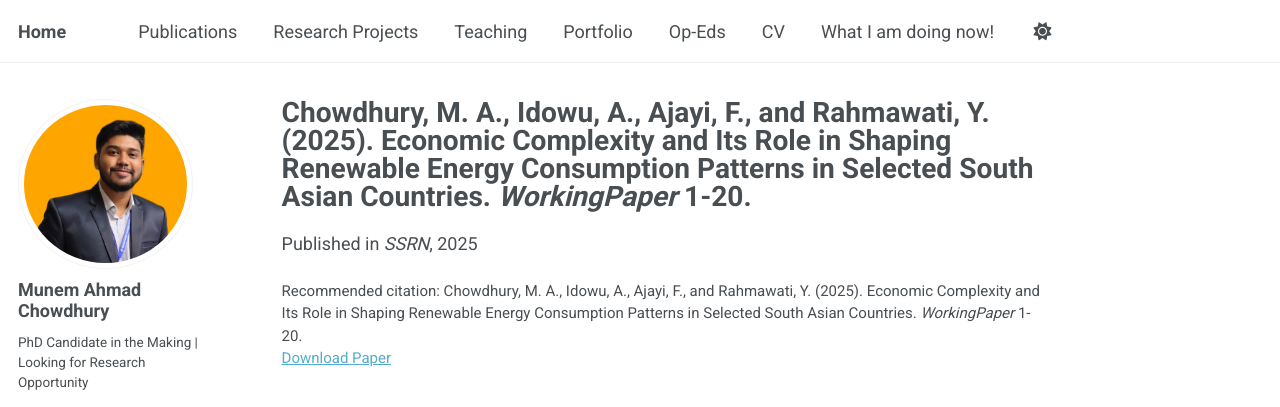
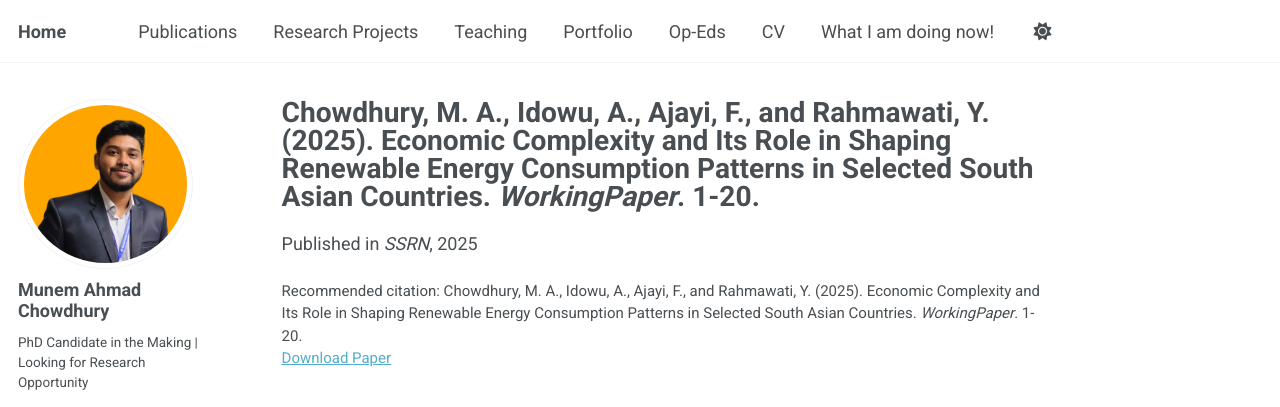
Before and after one commit to munemahmad/munemahmad.github.io, a Jekyll site: the page built from _publications/workingpaper1.md, in a window 1280 px wide and 1054 px high. Shown: the top 407 px of the window. Built offline with Jekyll 4.4.1, drawn with Linux system fonts in a browser that asks for light colours; some web fonts are replaced; a script that is not in the unit is left out.

```diff
--- a/_publications/workingpaper1.md
+++ b/_publications/workingpaper1.md
@@ -1,5 +1,5 @@
 ---
-title: "Chowdhury, M. A., Idowu, A., Ajayi, F., and Rahmawati, Y. (2025). Economic Complexity and Its Role in Shaping Renewable Energy Consumption Patterns in Selected South Asian Countries. <i>WorkingPaper</i> 1-20."
+title: "Chowdhury, M. A., Idowu, A., Ajayi, F., and Rahmawati, Y. (2025). Economic Complexity and Its Role in Shaping Renewable Energy Consumption Patterns in Selected South Asian Countries. <i>WorkingPaper</i>. 1-20."
 collection: publications
 category: working-papers
 permalink: /publications/workingpaper1/
@@ -7,5 +7,5 @@ date: 2025-05-03
 venue: 'SSRN'
 paperurl: '/files/wp1.pdf'
 abstracturl: '/publications/workingpaper1-abstract/'
-citation: 'Chowdhury, M. A., Idowu, A., Ajayi, F., and Rahmawati, Y. (2025). Economic Complexity and Its Role in Shaping Renewable Energy Consumption Patterns in Selected South Asian Countries. <i>WorkingPaper</i> 1-20.'
+citation: 'Chowdhury, M. A., Idowu, A., Ajayi, F., and Rahmawati, Y. (2025). Economic Complexity and Its Role in Shaping Renewable Energy Consumption Patterns in Selected South Asian Countries. <i>WorkingPaper</i>. 1-20.'
 ---
```
